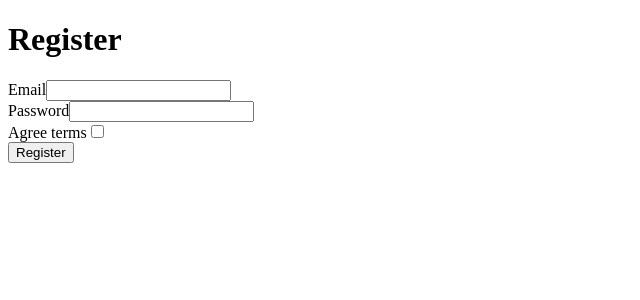
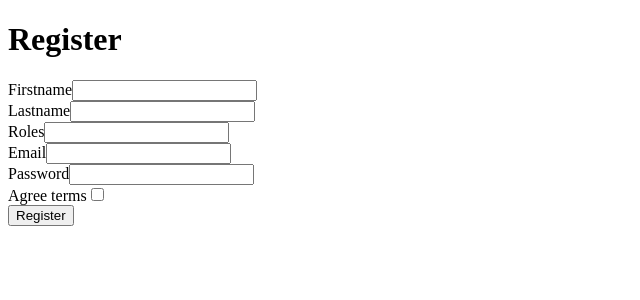
Before and after one commit to Fib88/challenge-workflow, a Symfony app: template templates/registration/register.html.twig in a window 1280 px wide. Shown: the top 300 px of the page, without its empty margins (0-640 px from the left). Run offline with Twig, Linux system fonts and the light colour scheme; the template is opened without the code that fills it, so the values that code supplies are empty; form fields are guessed from the names that the template uses; some libraries are stand-ins or nearby versions.

Commit message:
added fields to form but still error for roles

```diff
--- a/src/Form/RegistrationFormType.php
+++ b/src/Form/RegistrationFormType.php
@@ -17,6 +17,9 @@ class RegistrationFormType extends AbstractType
     public function buildForm(FormBuilderInterface $builder, array $options)
     {
         $builder
+            ->add('firstname')
+            ->add('lastname')
+            ->add('roles')
             ->add('email')
             ->add('agreeTerms', CheckboxType::class, [
                 'mapped' => false,
--- a/templates/registration/register.html.twig
+++ b/templates/registration/register.html.twig
@@ -10,7 +10,10 @@
     <h1>Register</h1>
 
     {{ form_start(registrationForm) }}
-        {{ form_row(registrationForm.email) }}
+    {{ form_row(registrationForm.firstname) }}
+    {{ form_row(registrationForm.lastname) }}
+    {{ form_row(registrationForm.roles) }}
+    {{ form_row(registrationForm.email) }}
         {{ form_row(registrationForm.plainPassword, {
             label: 'Password'
         }) }}
```
Also changed, not shown: 2 other files.
